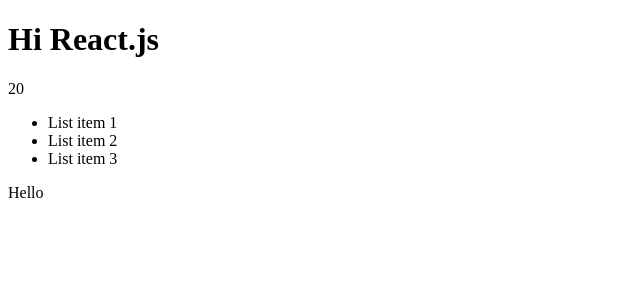
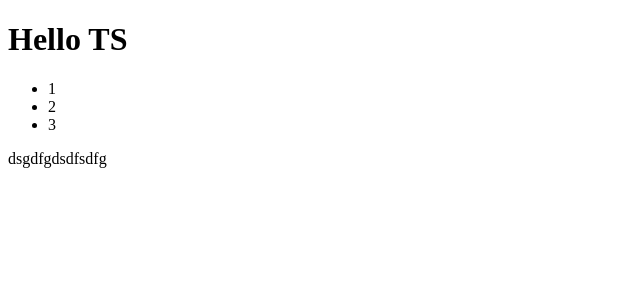
Before and after one commit to RB1321/shop-react-project, a React (Create React App) app: page / in a window 1280 px wide. Shown: the top 300 px of the page, without its empty margins (0-640 px from the left). Built offline with nearby package versions, Linux system fonts and the light colour scheme.

Commit message:
function react.fragment html structure

```diff
--- a/src/index.tsx
+++ b/src/index.tsx
@@ -5,20 +5,34 @@ import ReactDOM from 'react-dom/client'
 // console.log(title)
 //jsx - js extended
 
-const title = <h1 id="title">Hi React.js</h1>
-const content = (
-    <div>
-        {title}
-        {10 + 10}
-        <ul className="list">
-            <li>List item 1</li>
-            <li>List item 2</li>
-            <li> List item 3</li>
-        </ul>
-        <p>Hello</p>
-    </div>
+function List() {
+    return (
+        <React.Fragment>
+            <ul>
+                <li>1</li>
+                <li>2</li>
+                <li>3</li>
+            </ul>
+            <p>dsgdfgdsdfsdfg</p>
+        </React.Fragment>
+    )
+}
+
+function Title() {
+    return <h1>Hello TS</h1>
+}
+
+const App = () => {
+    return (
+        <div className="app">
+            <Title />
+            <List />
+        </div>
+    )
+}
+const root = ReactDOM.createRoot(document.getElementById('root') as HTMLElement)
+root.render(
+    <React.StrictMode>
+        <App />
+    </React.StrictMode>
 )
-console.log(content)
-
-const root = ReactDOM.createRoot(document.getElementById('root') as HTMLElement)
-root.render(<React.StrictMode> {content}</React.StrictMode>)
```
